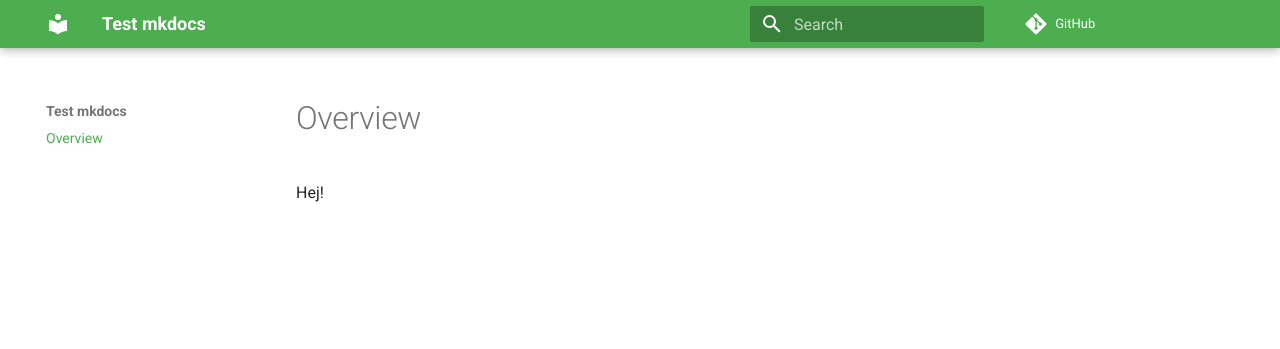
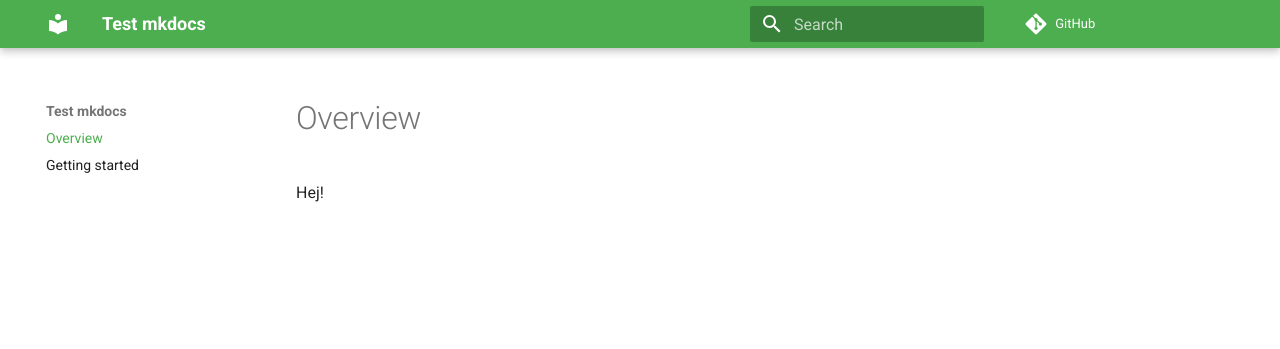
Before and after one commit to ibiqlik/mkdocs-test, an MkDocs documentation site: the page built from docs/index.md, in a window 1280 px wide. Shown: the top 349 px of the page. Built offline with MkDocs 1.6.1 and Material for MkDocs 9.7.7, drawn with Linux system fonts in a browser that asks for light colours; comment, search, counter and statistics services are not loaded.

Commit message:
Add new page to nav

```diff
--- a/mkdocs.yml
+++ b/mkdocs.yml
@@ -12,3 +12,4 @@ markdown_extensions:
   - admonition
 nav:
   - Overview: index.md
+  - getting_started.md
```
